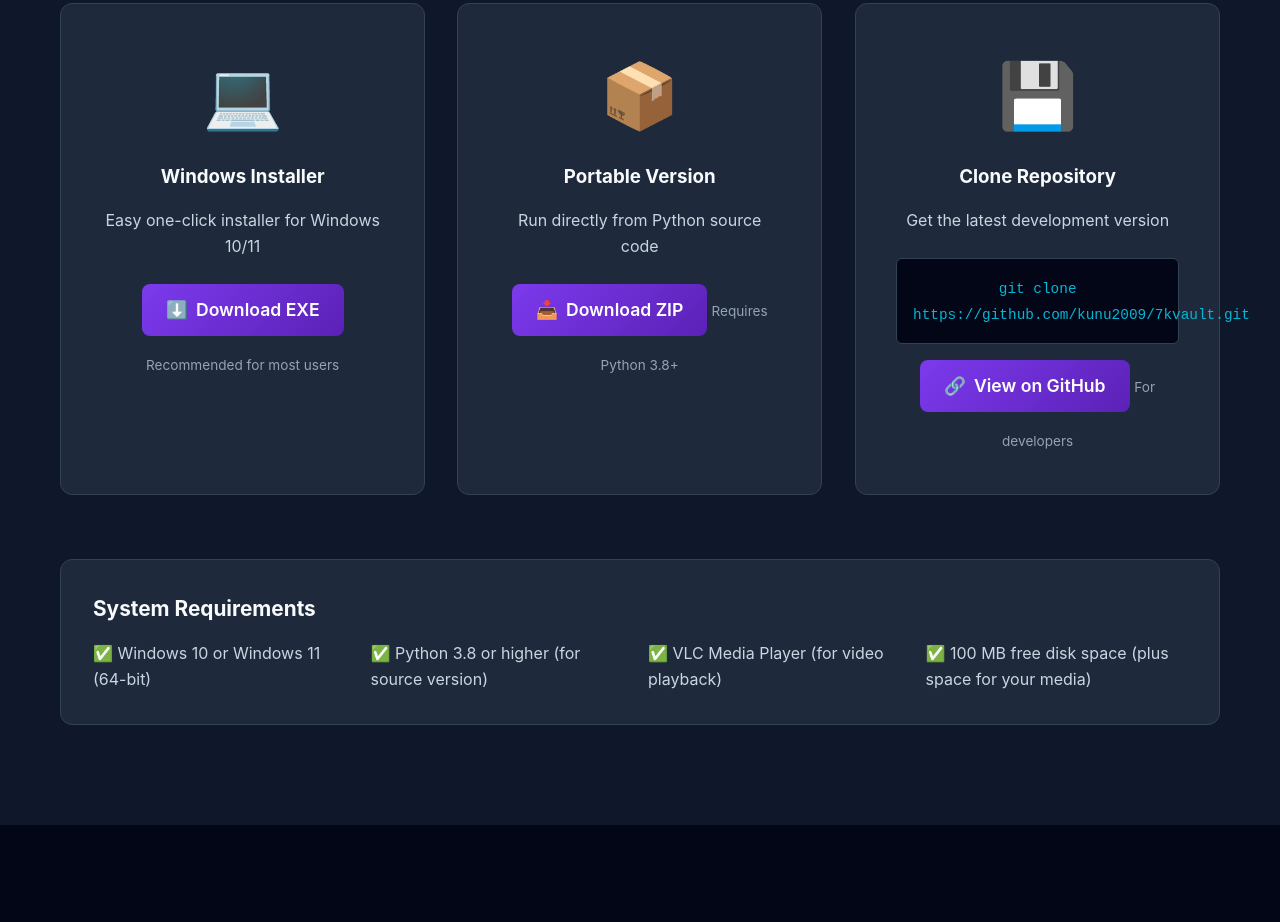
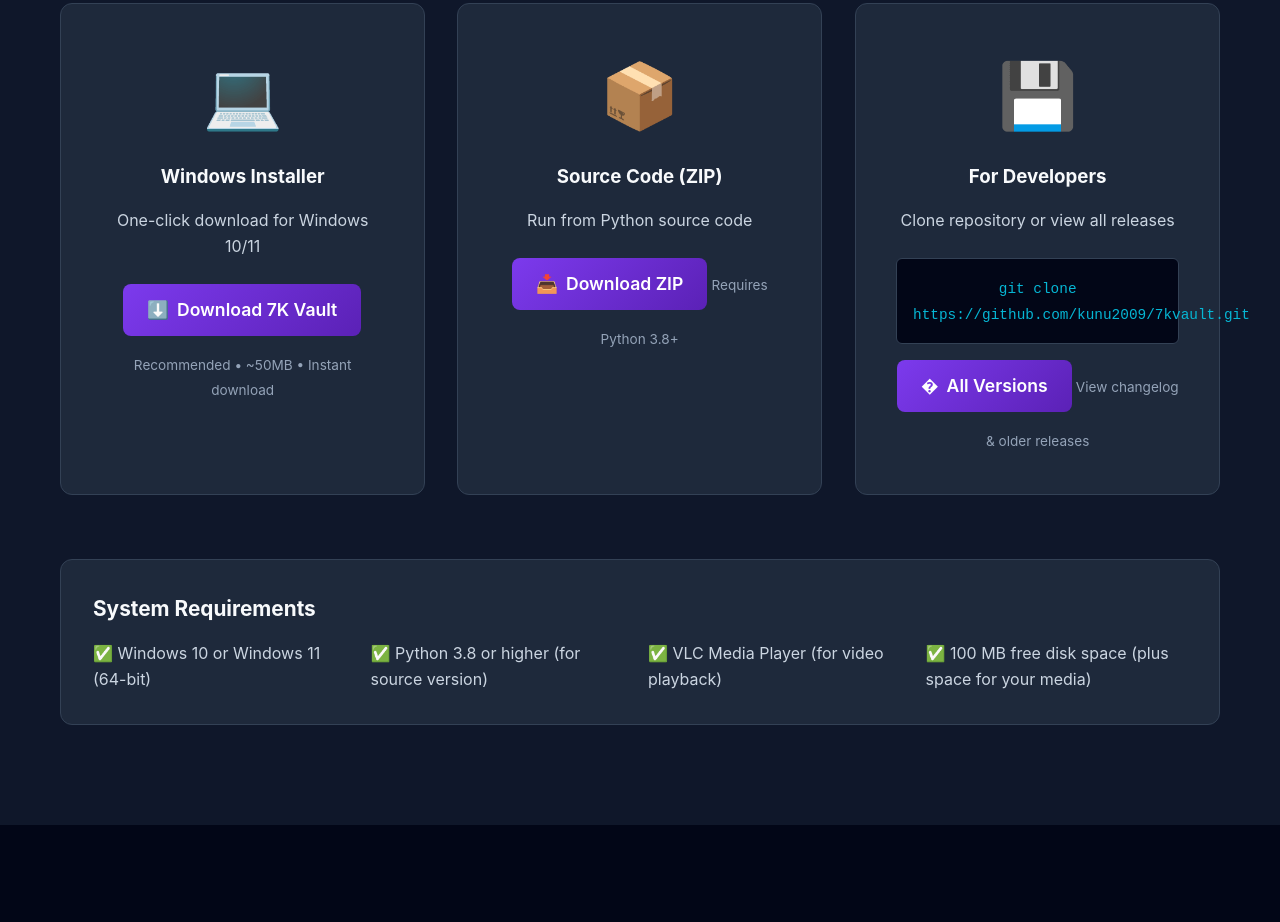
Before and after one commit to kunu2009/7kvault, a plain HTML site: page docs/index.html in a window 1280 px wide. Shown: the part 2861-3783 px from the top of the page. Drawn offline with Linux system fonts and the light colour scheme.

Commit message:
Setup direct download links + hosting guides - Updated download buttons for ONE-CLICK download - Hero button scrolls to download section - Main download uses GitHub direct link (auto-downloads) - Added HOSTING_GUIDE.md explaining all hosting options - Added QUICK_RELEASE_SETUP.md for easy GitHub release - Download cards: Direct EXE, Source ZIP, Developer options - Ready for v1.0.0 release publishing

```diff
--- a/docs/index.html
+++ b/docs/index.html
@@ -193,19 +193,19 @@
                 <div class="download-card">
                     <div class="download-icon">💻</div>
                     <h3>Windows Installer</h3>
-                    <p>Easy one-click installer for Windows 10/11</p>
-                    <a href="https://github.com/kunu2009/7kvault/releases/latest" class="btn btn-download" target="_blank">
+                    <p>One-click download for Windows 10/11</p>
+                    <a href="https://github.com/kunu2009/7kvault/releases/latest/download/7KVault.exe" class="btn btn-download" download="7KVault.exe">
                         <span class="btn-icon">⬇️</span>
-                        Download EXE
+                        Download 7K Vault
                     </a>
-                    <small>Recommended for most users</small>
+                    <small>Recommended • ~50MB • Instant download</small>
                 </div>
 
                 <div class="download-card">
                     <div class="download-icon">📦</div>
-                    <h3>Portable Version</h3>
-                    <p>Run directly from Python source code</p>
-                    <a href="https://github.com/kunu2009/7kvault/archive/refs/heads/main.zip" class="btn btn-download">
+                    <h3>Source Code (ZIP)</h3>
+                    <p>Run from Python source code</p>
+                    <a href="https://github.com/kunu2009/7kvault/archive/refs/heads/main.zip" class="btn btn-download" download="7kvault-main.zip">
                         <span class="btn-icon">📥</span>
                         Download ZIP
                     </a>
@@ -214,16 +214,16 @@
 
                 <div class="download-card">
                     <div class="download-icon">💾</div>
-                    <h3>Clone Repository</h3>
-                    <p>Get the latest development version</p>
+                    <h3>For Developers</h3>
+                    <p>Clone repository or view all releases</p>
                     <div class="code-block">
                         <code>git clone https://github.com/kunu2009/7kvault.git</code>
                     </div>
-                    <a href="https://github.com/kunu2009/7kvault" class="btn btn-download" target="_blank">
-                        <span class="btn-icon">🔗</span>
-                        View on GitHub
+                    <a href="https://github.com/kunu2009/7kvault/releases" class="btn btn-download" target="_blank">
+                        <span class="btn-icon">�</span>
+                        All Versions
                     </a>
-                    <small>For developers</small>
+                    <small>View changelog & older releases</small>
                 </div>
             </div>
 
```
Also changed, not shown: 3 other files.
